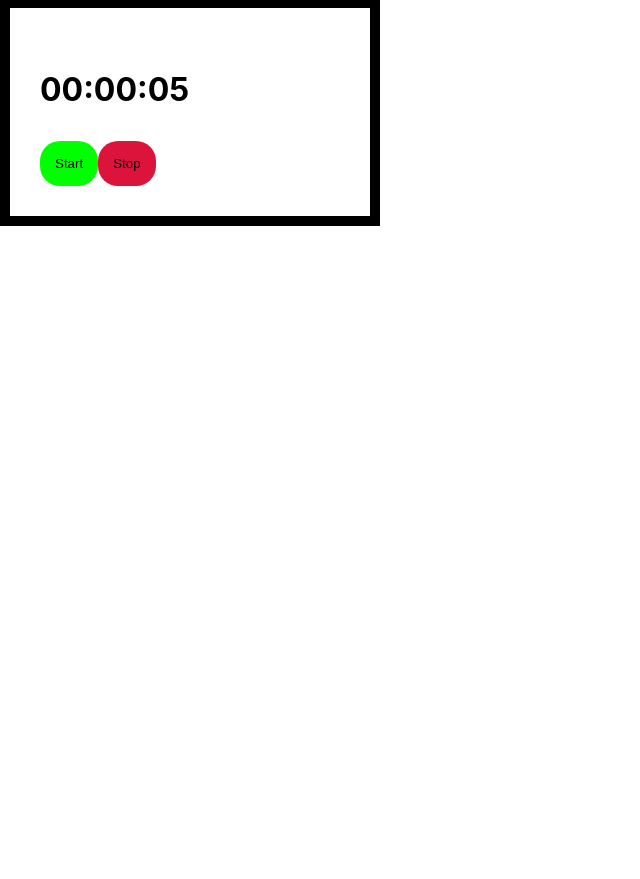
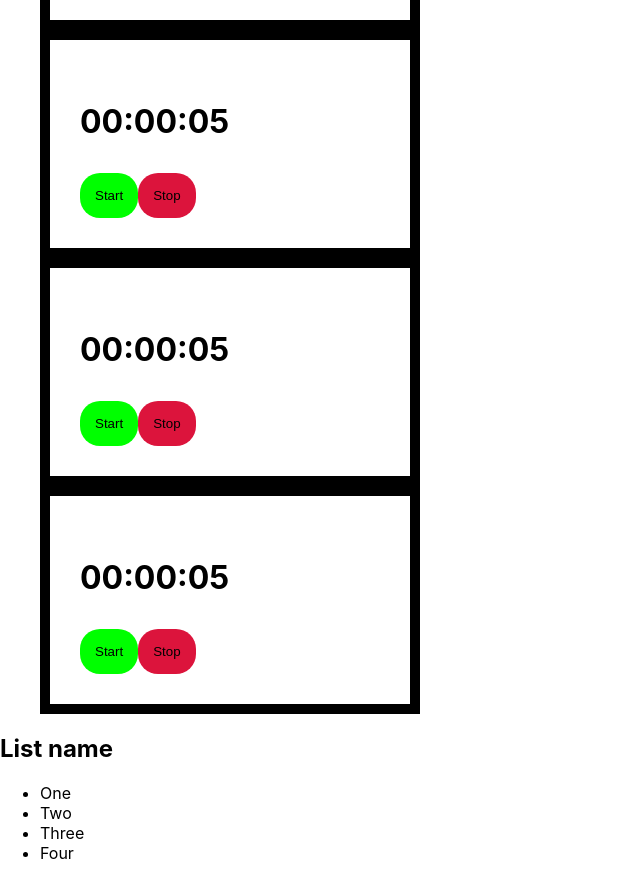
Before and after one commit to fc-fullstack-courses/pfe-2023-1-react-lessons, a React (Create React App) app: page / in a window 1280 px wide. Shown: the part 267-1146 px from the top of the page, without its empty margins (0-640 px from the left). Before the commit the page ends 800 px from the top, so only its background shows below. Built offline with nearby package versions, Linux system fonts and the light colour scheme.

Commit message:
Add children prop example

```diff
--- a/src/App.js
+++ b/src/App.js
@@ -2,12 +2,25 @@ import React from 'react';
 import './App.css';
 import LoginForm from './components/LoginForm';
 import StopWatch from './components/StopWatch';
+import List from './components/List';
 
 function App(props) {
   return (
     <>
-      <LoginForm />
-      <StopWatch />
+      {/* <LoginForm />
+      <StopWatch /> */}
+      <List listName="Stopwatches">
+        <StopWatch />
+        <StopWatch />
+        <StopWatch />
+        <StopWatch />
+      </List>
+      <List>
+        <li>One</li>
+        <li>Two</li>
+        <li>Three</li>
+        <li>Four</li>
+      </List>
     </>
   );
 }
--- /dev/null
+++ b/src/components/List/index.jsx
@@ -0,0 +1,14 @@
+import React from 'react';
+
+const List = (props) => {
+  console.log(props);
+  const { children, listName = 'List name' } = props;
+  return (
+    <div>
+      <h2>{listName}</h2>
+      <ul>{children}</ul>
+    </div>
+  );
+};
+
+export default List;
--- a/src/components/LoginForm/index.jsx
+++ b/src/components/LoginForm/index.jsx
@@ -1,7 +1,7 @@
 import React, { Component } from 'react';
 import styles from './loginForm.module.css';
 
-console.log(styles);
+// console.log(styles);
 
 const initialValues = {
   email: '',
```
